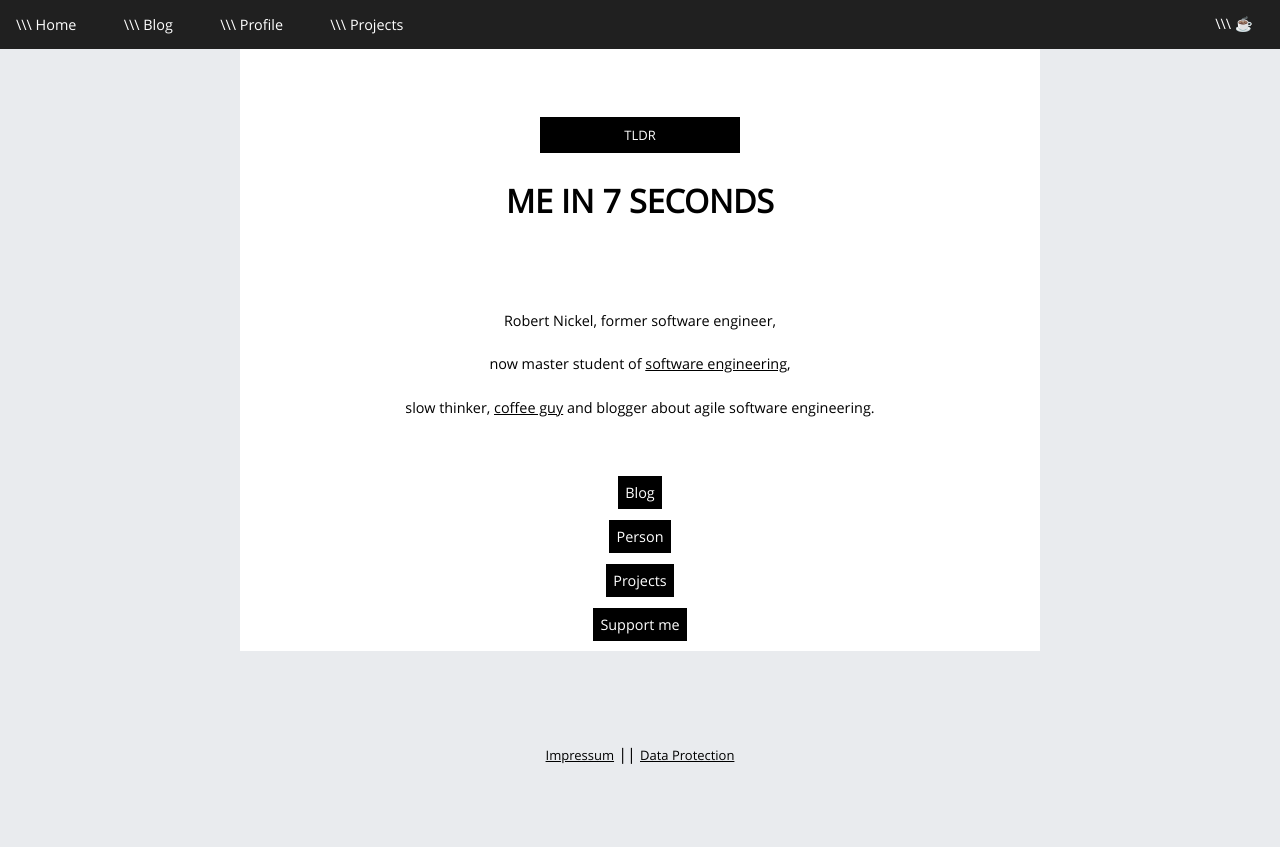
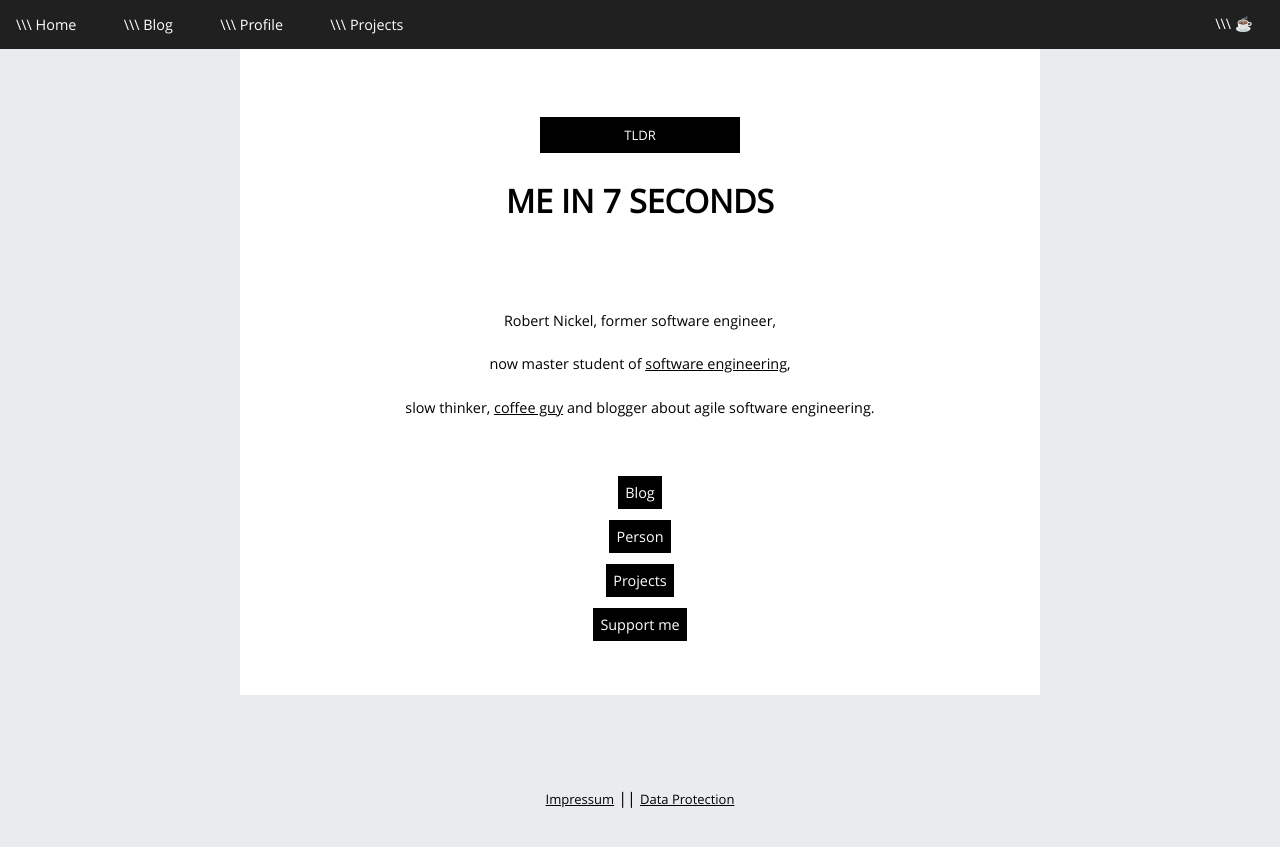
Before and after one commit to Robert-Nickel/Robert-Nickel.github.io, a Jekyll site: the page built from index.html, in a window 1280 px wide. Shown: the top 847 px of the page. Built offline with Jekyll 4.4.1, drawn with Linux system fonts in a browser that asks for light colours.

Commit message:
Removed broken styling and added newlines on home.

```diff
--- a/blog.html
+++ b/blog.html
@@ -2,7 +2,7 @@
 layout: default
 ---
 
-<a href="/feed.xml" style="text-align: right;">Subscribe RSS Feed</a><br>
+<a href="/feed.xml">Subscribe RSS Feed</a><br>
 
 {% for post in site.posts %}
 {{ post }}
--- a/index.html
+++ b/index.html
@@ -23,3 +23,5 @@ layout: default
     <div class="signpost"><a href="/doing.html">Projects</a></div><br>
     <div class="signpost"><a href="https://ko-fi.com/robertnickel">Support me</a></div>
 </div>
+<br>
+<br>
```
